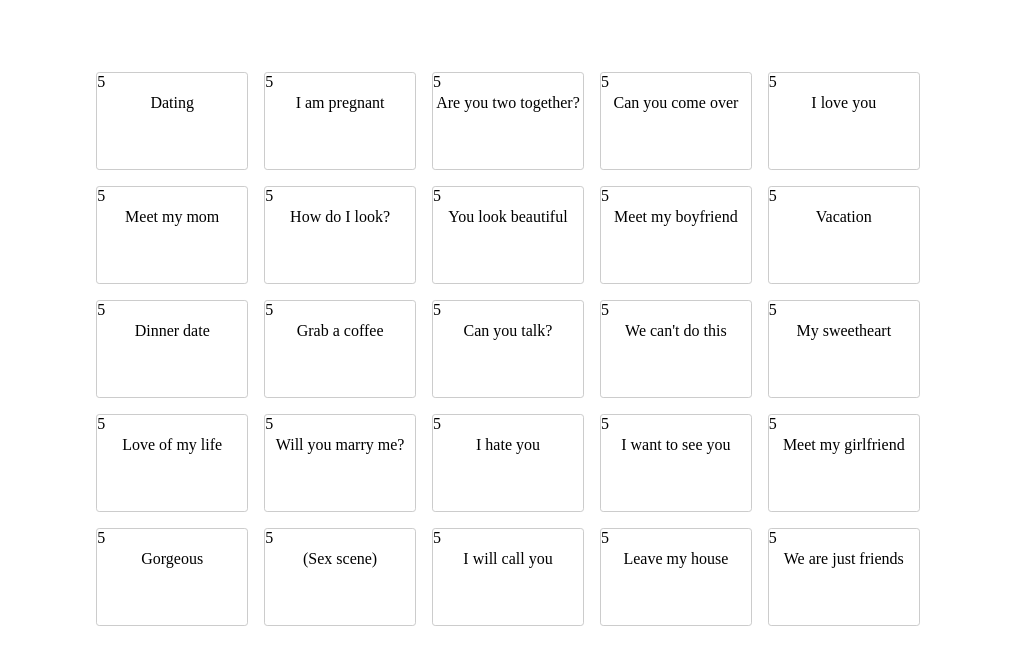
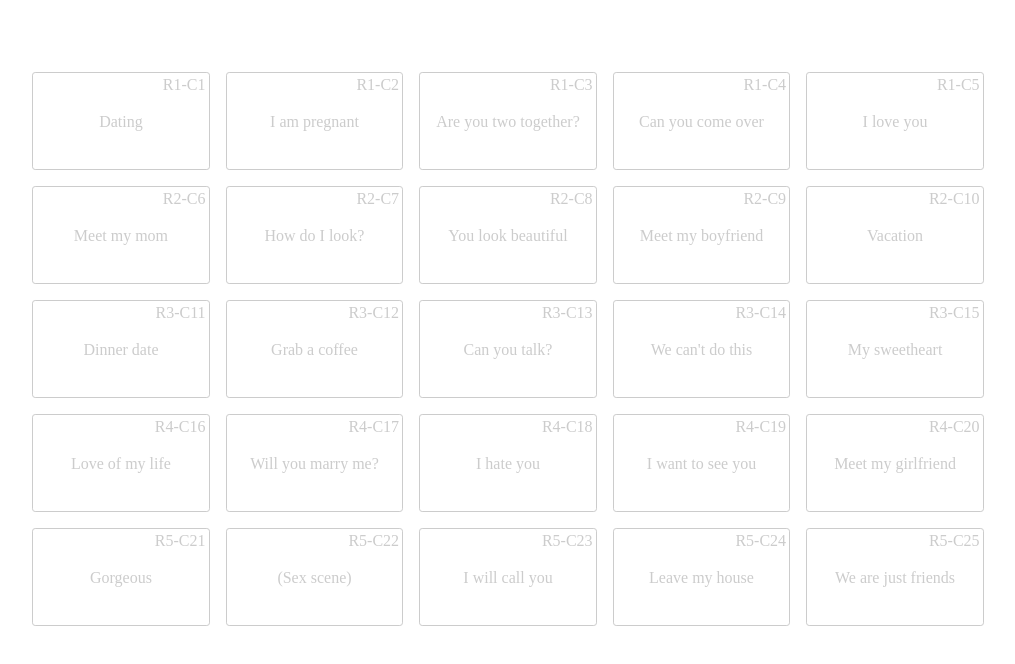
Before and after one commit to w3bh4ck/gb-game, a Next.js app: page / in a window 1280 px wide. Shown: the top 664 px of the page, without its empty margins (132-1147 px from the left). Built offline with nearby package versions, Linux system fonts and the light colour scheme.

Commit message:
Feat: Add number identifiers for each bingo card

```diff
--- a/pages/index.tsx
+++ b/pages/index.tsx
@@ -3,14 +3,15 @@ import { CARD_DATA } from "../src/_data/card.data";
 import GridBox from "../src/components/grid-box"
 
 export default function Home() {
+
+
+
 	return (
 		<StyleMainWrapper>
 			<StyleGridLayout>
 				{CARD_DATA && CARD_DATA.length > 0 ? CARD_DATA.map((label, index) => {
-					console.log("label", label, index)
-					return <GridBox key={index} label={label} number={5} />
+					return <GridBox key={index} index={index} label={label} />
 				}) : ""}
-
 			</StyleGridLayout>
 		</StyleMainWrapper>
 	);
--- a/src/components/grid-box/index.tsx
+++ b/src/components/grid-box/index.tsx
@@ -3,14 +3,27 @@ import React, { FC } from 'react';
 
 interface Iprops {
  label: string;
- number: number;
+ index: number;
 }
 
-const GridBox: FC<Iprops> = ({ label, number }) => {
+const formatId = (index: number): string => {
+ console.log("hello")
+ let row = Math.ceil((index + 1) / 5);
+ if (index + 1 > 0)
+  return `R${row}-C${index + 1}`
+}
+
+const GridBox: FC<Iprops> = ({ label, index }) => {
  return (
   <StyleBox>
-   <span>{number}</span>
-   <LabelWrapper>{label}</LabelWrapper>
+   <NumberWrapper>
+    <span className='number'>{formatId(index)}</span>
+   </NumberWrapper>
+   <LabelWrapper>
+    <span className='label'>
+     {label}
+    </span>
+   </LabelWrapper>
   </StyleBox>
  );
 };
@@ -25,10 +38,29 @@ const StyleBox = styled.div`
   @media (max-width: 768px) {
     font-size: 11px;
     height: 3rem;
+    .label{
+   padding: 0.1rem ;
+  }
   }
 `;
 const LabelWrapper = styled.div`
   display: flex;
   justify-content: center;
-  padding: 0.2rem;
+  .label{
+   color: #ccc;
+   padding: 1rem ;
+  }
+   @media (max-width: 768px) {
+    .label{
+   padding: 0.1rem ;
+  }
+  }
 `;
+const NumberWrapper = styled.div`
+  display: flex;
+  justify-content: end;
+  .number{
+   color: #ccc;
+   padding: 0.2rem;
+  }
+`;
```
